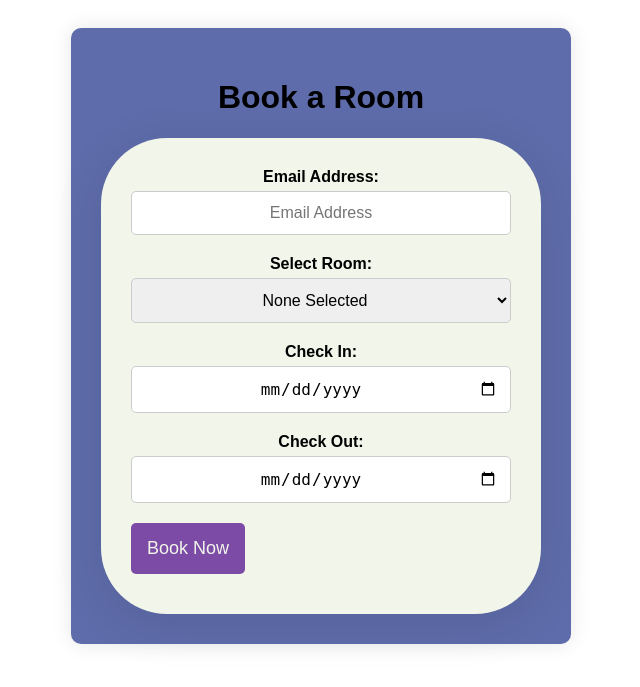
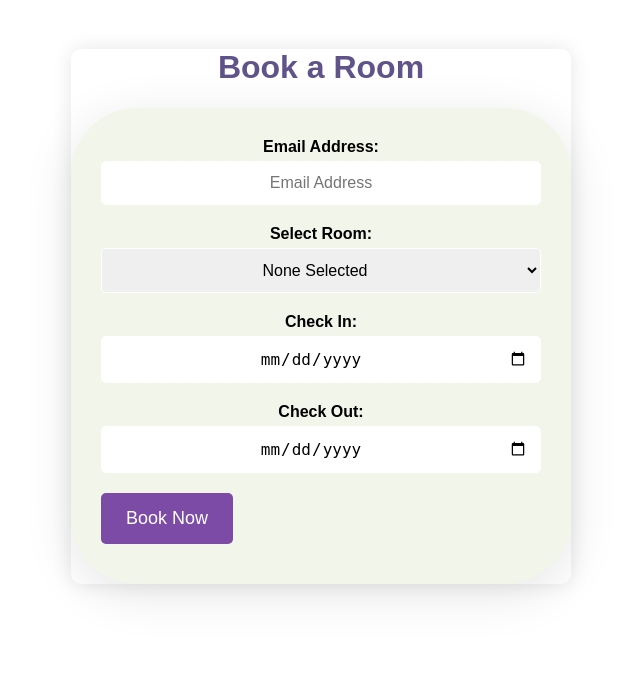
Before and after one commit to Raonaid-Moore/Voyager, a Flask app: template templates/bookings.html in a window 1280 px wide. Shown: the top 687 px of the page, without its empty margins (319-959 px from the left). Run offline with Flask 3, Linux system fonts and the light colour scheme; the template is opened without the code that fills it, so the values that code supplies are empty.

Commit message:
booking page

```diff
--- a/static/css/booking.css
+++ b/static/css/booking.css
@@ -48,7 +48,7 @@ width: 500px;
 margin: 0 auto;
 }
 .container {
-    background-color: #5E6CAB;
+    background-color: #FFFFFF
     padding: 30px;
     border-radius: 10px;
     box-shadow: 0 0 20px rgba(0, 0, 0, 0.1);
@@ -78,7 +78,7 @@ select {
     margin-bottom: 20px;
     padding: 12px;
     font-size: 16px;
-    border: 1px solid #ccc;
+    border: 1px solid #FFFFFF;
     border-radius: 5px;
     box-sizing: border-box;
     width: 100%;
@@ -88,7 +88,7 @@ select {
 input[type="submit"] {
     padding: 15px;
     font-size: 18px;
-    color: #F2F5EA;
+    color: #FFFFFF;
     background-color: #7B4BA5;
     border: none;
     border-radius: 5px;
--- a/templates/bookings.html
+++ b/templates/bookings.html
@@ -9,7 +9,7 @@
 <body>
     <div class="booking_content">
     <div class="container">
-        <h1 style="color: black;">Book a Room</h1>
+        <h1 style="color: #60538a;">Book a Room</h1>
         <form action="http://127.0.0.1:5000/submit_booking" method="POST">
             <label>Email Address: </label>
             <input type="text" name="email address" placeholder="Email Address"/>
```
